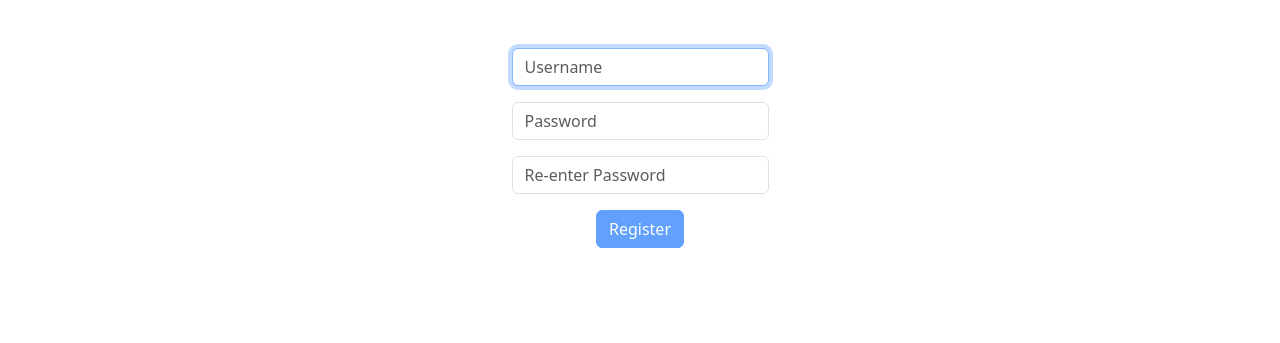
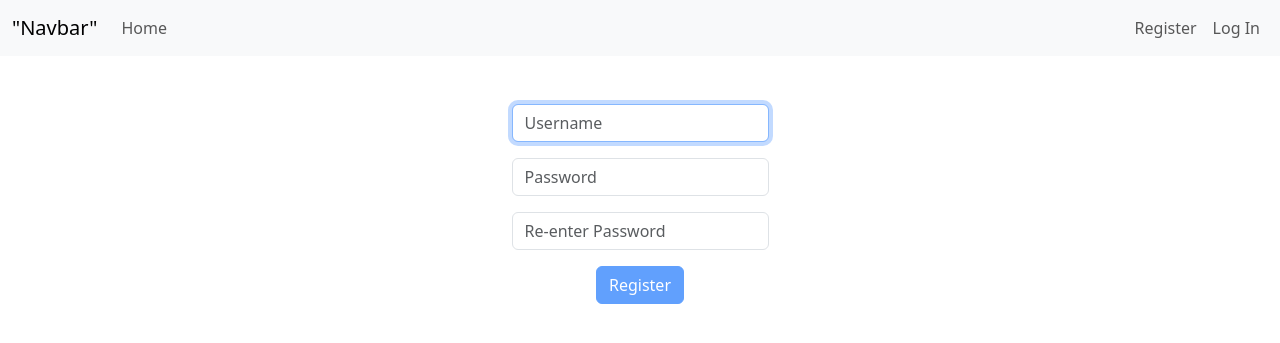
Before and after one commit to shumittaher/piggysplit, a Flask app: page /register in a window 1280 px wide. Shown: the top 343 px of the page. Run offline with Flask 3, Linux system fonts and the light colour scheme; some libraries are stand-ins or nearby versions.

Commit message:
added navbar

```diff
--- a/templates/layout.html
+++ b/templates/layout.html
@@ -4,7 +4,7 @@
 
     <head>
         <meta charset="utf-8">
-        <title>Piggy Split: {% block title %}{% endblock %}</title>
+        <title>Piggy/Split: {% block title %}{% endblock %}</title>
         <meta name="viewport" content="width=device-width, initial-scale=1">
         <link href="https://cdn.jsdelivr.net/npm/bootstrap@5.3.2/dist/css/bootstrap.min.css" rel="stylesheet" integrity="sha384-T3c6CoIi6uLrA9TneNEoa7RxnatzjcDSCmG1MXxSR1GAsXEV/Dwwykc2MPK8M2HN" crossorigin="anonymous">
         <link rel="stylesheet" href="">
@@ -13,13 +13,46 @@
 
     <body>
 
+        <nav class="navbar navbar-expand-lg bg-body-tertiary">
+
+            <div class="container-fluid">
+
+                <a class="navbar-brand" href="/">"Navbar"</a>
+
+                <button class="navbar-toggler" type="button" data-bs-toggle="collapse" data-bs-target="#navbarSupportedContent" aria-controls="navbarSupportedContent" aria-expanded="false" aria-label="Toggle navigation">
+
+                    <span class="navbar-toggler-icon"></span>
+
+                </button>
+
+                <div class="collapse navbar-collapse" id="navbarSupportedContent">
+
+                    <ul class="navbar-nav me-auto mb-2 mb-lg-0">
+
+                        <li class="nav-item">
+                            <a class="nav-link" href="/">Home</a>
+                        </li>
+
+                    </ul>
+
+                    <ul class="navbar-nav ms-auto mb-2 mb-lg-0">
+
+                        <li class="nav-item"><a class="nav-link" href="/register">Register</a></li>
+                        <li class="nav-item"><a class="nav-link" href="/login">Log In</a></li>
+
+                    </ul>
+
+                </div>
+
+            </div>
+        </nav>
+
         <main class="container text-center py-5">
             {% block main %}
 
             {% endblock %}
         </main>
         <script src="https://cdn.jsdelivr.net/npm/bootstrap@5.3.2/dist/js/bootstrap.bundle.min.js" integrity="sha384-C6RzsynM9kWDrMNeT87bh95OGNyZPhcTNXj1NW7RuBCsyN/o0jlpcV8Qyq46cDfL" crossorigin="anonymous"></script>
-        <script src="" async defer></script>
     </body>
 
 </html>
```
Also changed, not shown: 1 other file.
